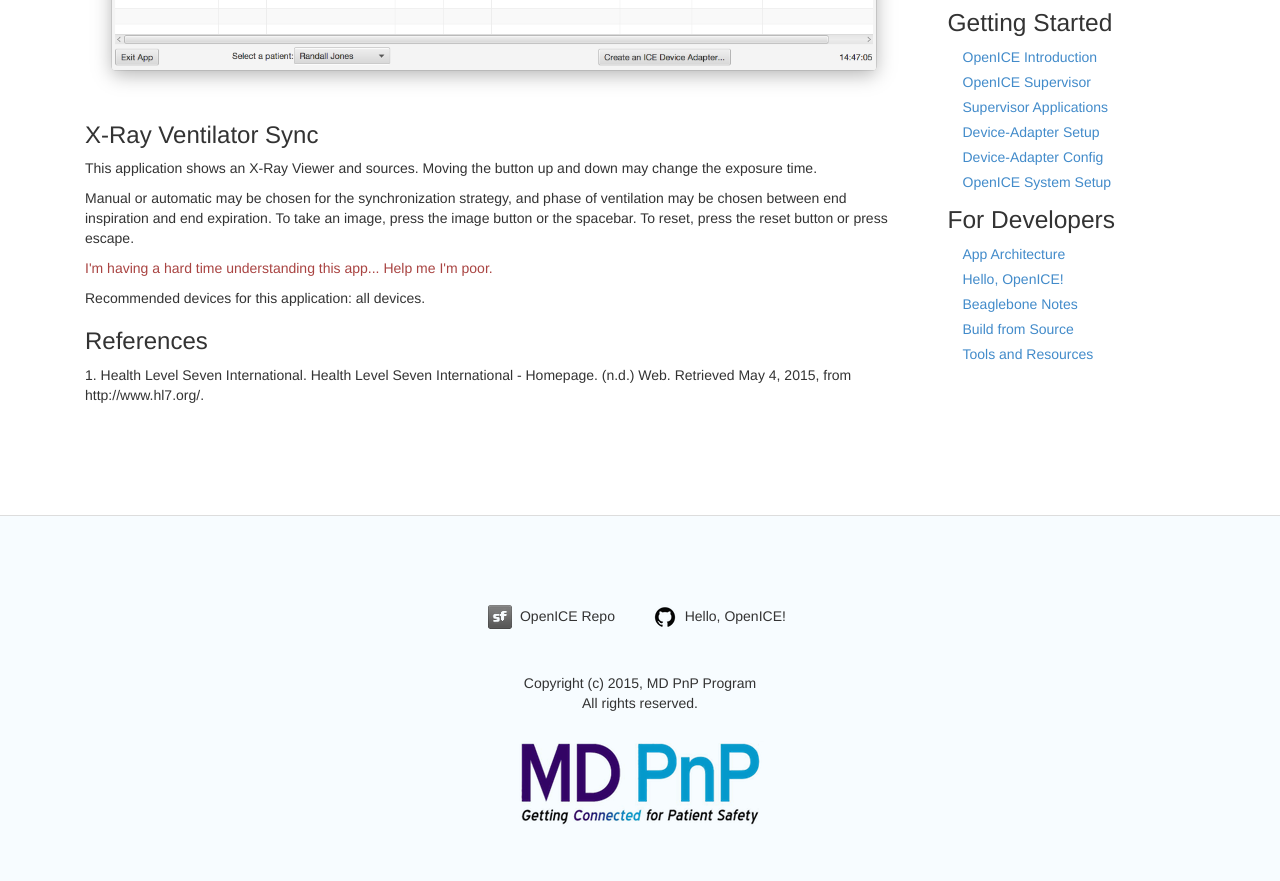
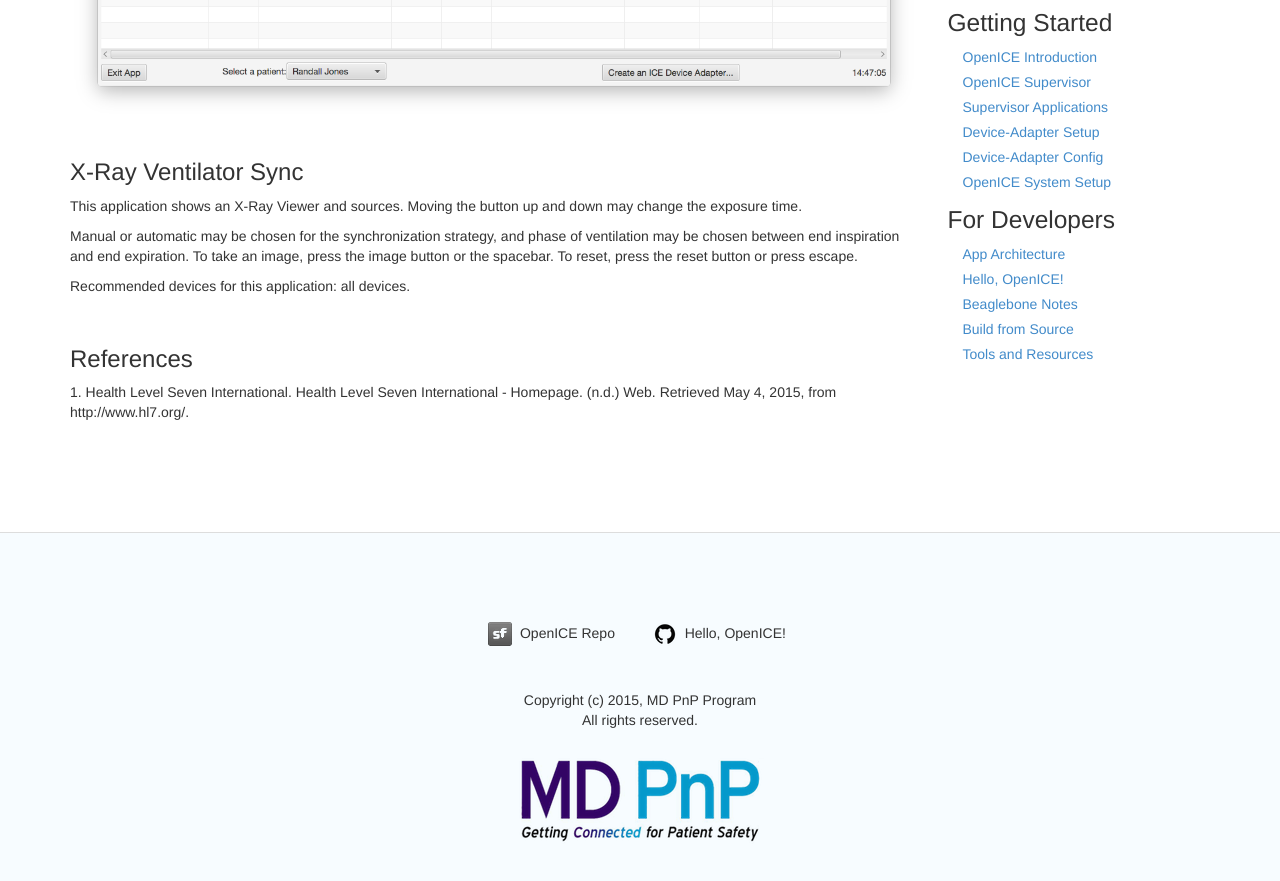
Before and after one commit to jeffplourde/openice, a Jekyll site: the page built from _docs/3_apps.html, in a window 1280 px wide and 900 px high, scrolled down 13123 px. Shown: the top 881 px of the window. Built offline with Jekyll 4.4.1, drawn with Linux system fonts in a browser that asks for light colours.

Commit message:
apps page bootstrap structure tweak

```diff
--- a/_docs/3_apps.html
+++ b/_docs/3_apps.html
@@ -374,7 +374,6 @@ description: All this data! What should I do with it? Input it into a demo app o
 
 
 <br/>
-<div class="col-md-12 col-lg-12">
 <h3 id="system-explorer">System Explorer</h3>
 <p>
   This application displays all data on one patient. There are several tabs so the data is broken up into the following groups:
@@ -400,15 +399,11 @@ description: All this data! What should I do with it? Input it into a demo app o
   </dl>
   Recommended devices for this application:  all devices.
 </p>
-</div>
-<div class="col-md-12 col-lg-12">
 <img class="img-responsive" style="margin-left: auto; margin-right: auto;" src="{{site.url}}/assets/system-explorer.png">
-</div>
 
 
 
 <br/>
-<div class="col-md-12 col-lg-12">
 <h3 id="xray-ventilator-sync">X-Ray Ventilator Sync</h3>
 <p>
   This application shows an X-Ray Viewer and sources. Moving the button up and down may change the exposure time.
@@ -416,15 +411,14 @@ description: All this data! What should I do with it? Input it into a demo app o
 <p>
   Manual or automatic may be chosen for the synchronization strategy, and phase of ventilation may be chosen between end inspiration and end expiration. To take an image, press the image button or the spacebar. To reset, press the reset button or press escape.
 </p>
-  <p class="text-danger">
-    I'm having a hard time understanding this app... Help me I'm poor.
-  </p>
 <p>
   Recommended devices for this application: all devices.
 </p>
 
+
+
+<br/>
 <h3 id="references">References</h3>
 <p>
-    1. Health Level Seven International. Health Level Seven International - Homepage. (n.d.) Web.   Retrieved May 4, 2015, from http://www.hl7.org/.
+  1. Health Level Seven International. Health Level Seven International - Homepage. (n.d.) Web. Retrieved May 4, 2015, from http://www.hl7.org/.
 </p>
-</div>
```
Lines whose indentation alone changed are shown as unchanged.
